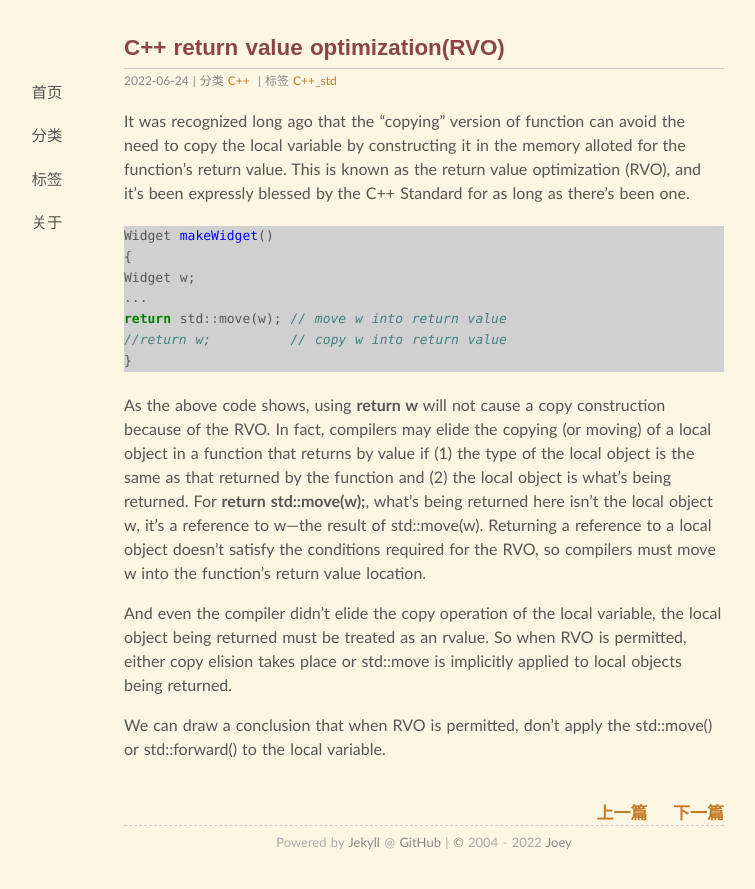
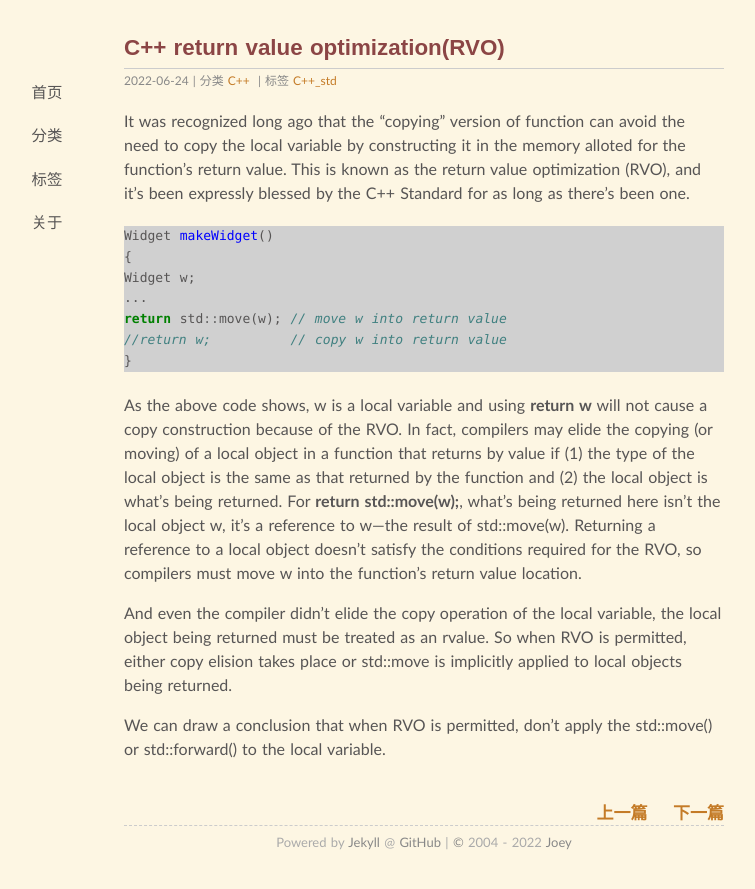
Before and after one commit to SaltyFish123/SaltyFish123.github.io, a Jekyll site: the page built from _posts/2022-06-24-c++_RVO.md, in a window 1280 px wide. Shown: the top 889 px of the page, without its empty margins (216-971 px from the left). Built offline with Jekyll 4.4.1, drawn with Linux system fonts in a browser that asks for light colours; comment, search, counter and statistics services are not loaded.

Commit message:
Modify c++RVO

````diff
--- a/_posts/2022-06-24-c++_RVO.md
+++ b/_posts/2022-06-24-c++_RVO.md
@@ -18,7 +18,7 @@ return std::move(w); // move w into return value
 }
 ```
 
-As the above code shows, using **return w** will not cause a copy construction because of the RVO. In fact, compilers may elide the copying (or moving) of a local object in a function that returns by value if (1) the type of the local object is the same as that returned by the function and (2) the local object is what’s being returned. For **return std::move(w);**, what’s being returned here isn’t the local object w, it’s a reference to w—the result of std::move(w). Returning a reference to a local object doesn’t satisfy the conditions required for the RVO, so compilers must move w into the function’s return value location.
+As the above code shows, w is a local variable and using **return w** will not cause a copy construction because of the RVO. In fact, compilers may elide the copying (or moving) of a local object in a function that returns by value if (1) the type of the local object is the same as that returned by the function and (2) the local object is what’s being returned. For **return std::move(w);**, what’s being returned here isn’t the local object w, it’s a reference to w—the result of std::move(w). Returning a reference to a local object doesn’t satisfy the conditions required for the RVO, so compilers must move w into the function’s return value location.
 
 And even the compiler didn't elide the copy operation of the local variable, the local object being returned must be treated as an rvalue. So when RVO is permitted, either copy elision takes place or std::move is implicitly applied to local objects being returned.
 
````
